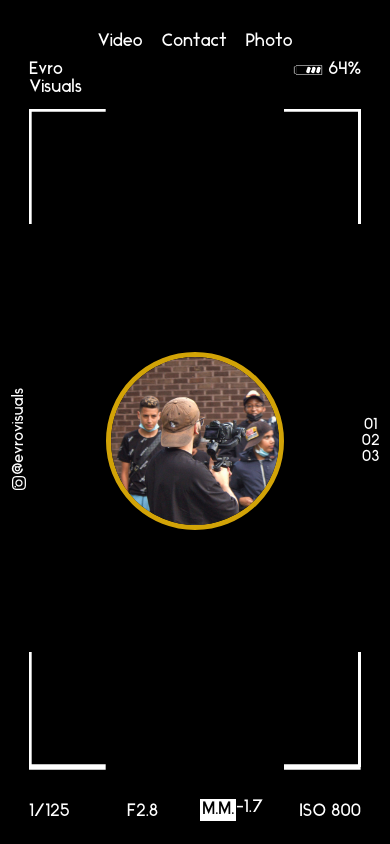
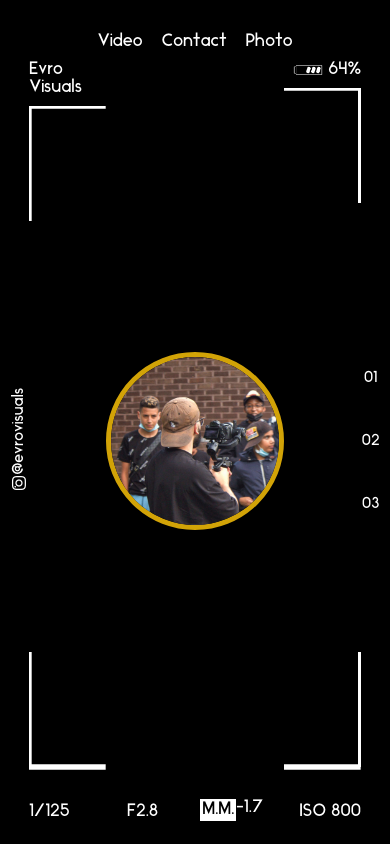
Before and after one commit to RafaelBackx/Auraz-portfolio, a Vue app: page / in a window 390 px wide. Shown: the top 844 px of the page. Built offline with nearby package versions, Linux system fonts and the light colour scheme.

Commit message:
more responsive edits

```diff
--- a/src/App.vue
+++ b/src/App.vue
@@ -1,6 +1,5 @@
 <template>
   <div id="app">
-    <home/>
     <home/>
   </div>
 </template>
--- a/src/components/Home.vue
+++ b/src/components/Home.vue
@@ -9,18 +9,18 @@
         </div>
         <div id="content">
             <div id="social-media">
-                <a href="https://www.instagram.com/evrovisuals/" target="_blank"><i class="fab fa-instagram p-25"></i>@evrovisuals</a>
+                <a class="font-m hover" href="https://www.instagram.com/evrovisuals/" target="_blank"><i class="fab fa-instagram p-25"></i>@evrovisuals</a>
             </div>
             <div id="side-nav">
                 <ul>
-                    <li><a href="#video">01</a></li>
-                    <li><a href="#photo">02</a></li>
-                    <li><a href="#contact">03</a></li>
+                    <li><a class="font-m hover" href="#video">01</a></li>
+                    <li><a class="font-m hover" href="#photo">02</a></li>
+                    <li><a class="font-m hover" href="#contact">03</a></li>
                 </ul>
             </div>
             <!-- camera layout -->
             <!-- Top left-->
-            <div id="top-left" class="camera-anchor">
+            <div id="top-left" class="top camera-anchor">
                 <p class="name font-l text-align-left">Evro Visuals</p>
                 <svg class="camera-anchor-lines landscape" viewBox="0 0 200 100" xmlns="http://www.w3.org/2000/svg" preserveAspectRatio="xMinYMin meet">
                     <line x1="0" x2="200" y1="0" y2="0" />
@@ -32,7 +32,7 @@
                 </svg>
             </div>
             <!-- Top right -->
-            <div id="top-right" class="camera-anchor">
+            <div id="top-right" class="top camera-anchor">
                 <div class="battery">
                     <img src="../assets/images/battery.png">
                     <p class="font-l">
@@ -144,14 +144,20 @@ export default {
         writing-mode: vertical-lr;
     }
 
-    #social-media > a:hover{
-        color: #D2A307;
-        transition: 150ms;
-    }
-
     #side-nav{
         margin: auto;
         grid-area: 2/5/3/6;
+        display: flex;
+        flex-direction: column;
+        justify-content: center;
+        height: 100%;
+    }
+
+    #side-nav > ul {
+        height: 50%;
+        display: flex;
+        flex-direction: column;
+        justify-content: space-around;
     }
 
     #top-left{
@@ -186,6 +192,10 @@ export default {
 
     .bottom{
         justify-content: flex-end !important;
+    }
+
+    .top{
+        justify-content: flex-start !important;
     }
 
     .landscape{
@@ -252,6 +262,11 @@ export default {
         text-align: right;
     }
 
+    .hover:hover{
+        color: #D2A307;
+        transition: 150ms;
+    }
+
     @media screen and (min-width: 650px) {
         .portrait{
             display: none;
@@ -272,6 +287,10 @@ export default {
             max-height: 25vh;
         }
 
+        .font-m{
+            font-size: large;
+        }
+
     }
 
     @media screen and (min-width: 950px) {
@@ -286,5 +305,9 @@ export default {
         #center > img{
             max-height: 37vh;
         }
+
+        .font-m{
+            font-size: x-large;
+        }
     }
 </style>
```
